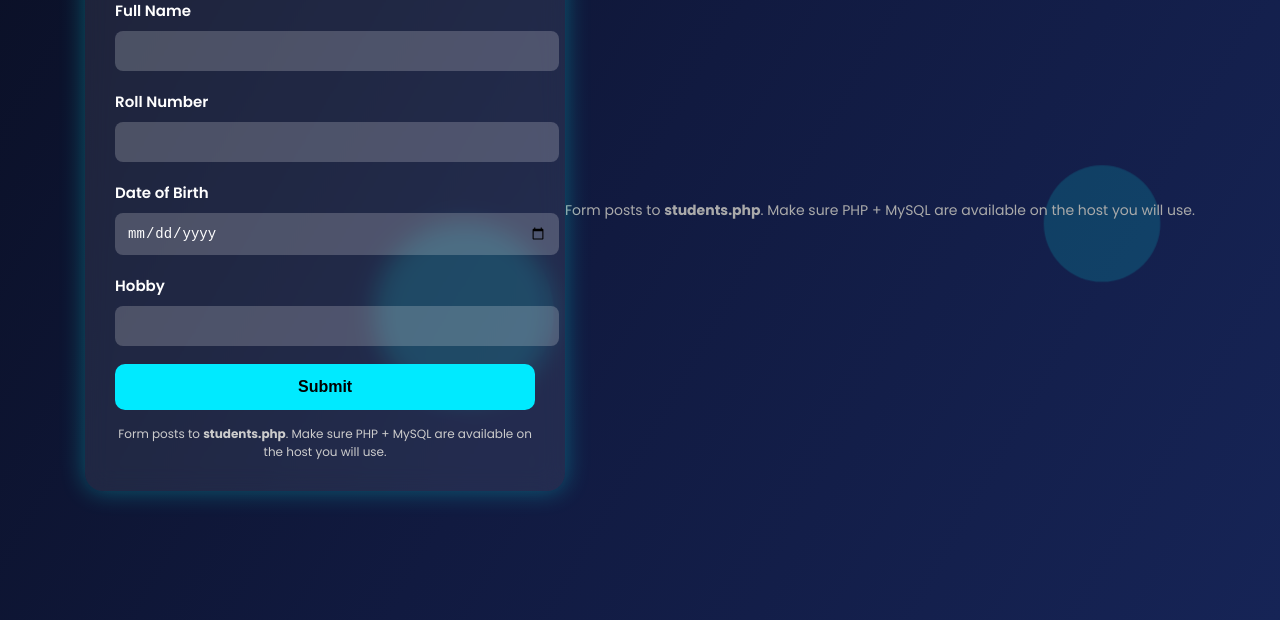
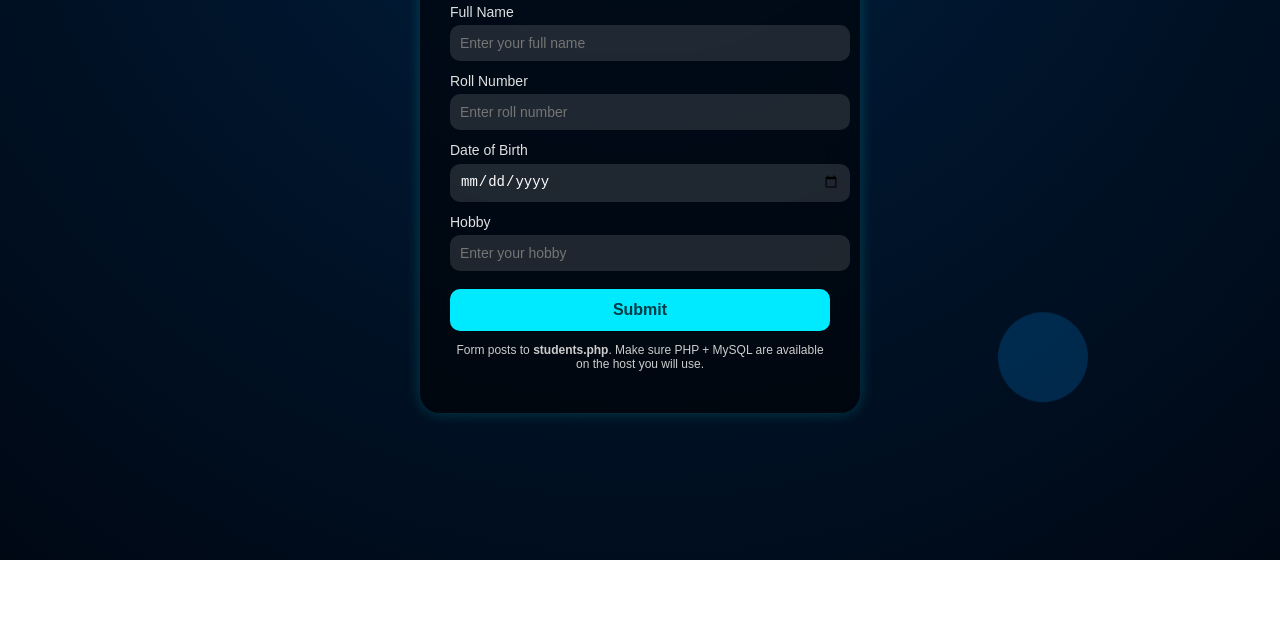
Before and after one commit to farhanrajput0005-rgb/student-form-project-f, a plain HTML site: page index.html in a window 1280 px wide. Shown: the part 240-860 px from the top of the page. After the commit the page ends 800 px from the top, so only its background shows below. Drawn offline with Linux system fonts and the light colour scheme.

Commit message:
index.html

```diff
--- a/index.html
+++ b/index.html
@@ -1,154 +1,151 @@
 <!DOCTYPE html>
 <html lang="en">
 <head>
-    <meta charset="UTF-8" />
-    <meta name="viewport" content="width=device-width, initial-scale=1.0" />
-    <title>AI Styled Student Form</title>
-
-    <!-- Google Fonts -->
-    <link href="https://fonts.googleapis.com/css2?family=Poppins:wght@300;400;600;700&display=swap" rel="stylesheet" />
+    <meta charset="UTF-8">
+    <meta name="viewport" content="width=device-width, initial-scale=1.0">
+    <title>AI Enhanced Student Form</title>
 
     <style>
+        /* =======================
+           BACKGROUND ANIMATION
+        ========================== */
         body {
             margin: 0;
             font-family: "Poppins", sans-serif;
-            background: linear-gradient(120deg, #0a0f24, #111a40, #162456);
+            background: radial-gradient(circle at top, #001f3f, #000814);
             height: 100vh;
-            overflow-x: hidden;
+            overflow: hidden;
             display: flex;
+            justify-content: center;
             align-items: center;
-            justify-content: center;
-            padding: 30px;
-            color: #fff;
         }
 
-        /* Background Animation */
-        .bg-animation {
-            position: absolute;
-            width: 100%;
-            height: 100%;
-            overflow: hidden;
-            z-index: -1;
-            top: 0;
-            left: 0;
-        }
-
-        .circle {
+        .bubble {
             position: absolute;
             border-radius: 50%;
-            background: rgba(0, 255, 255, 0.15);
-            animation: float 12s infinite ease-in-out;
+            background: rgba(0, 150, 255, 0.2);
+            animation: float 10s infinite ease-in-out;
         }
 
         @keyframes float {
-            0% { transform: translateY(0) scale(1); }
-            50% { transform: translateY(-80px) scale(1.2); }
-            100% { transform: translateY(0) scale(1); }
+            0% { transform: translateY(0px); }
+            50% { transform: translateY(-40px); }
+            100% { transform: translateY(0px); }
         }
 
-        .container {
-            width: 420px;
-            background: rgba(255, 255, 255, 0.08);
-            backdrop-filter: blur(12px);
+        /* =======================
+           FORM CONTAINER
+        ========================== */
+        .form-container {
+            width: 380px;
             padding: 30px;
-            border-radius: 18px;
-            box-shadow: 0 0 25px rgba(0, 255, 255, 0.3);
-            animation: fadeIn 1.2s ease-in-out;
+            background: rgba(0, 0, 0, 0.55);
+            border-radius: 20px;
+            backdrop-filter: blur(15px);
+            box-shadow: 0px 0px 25px rgba(0, 255, 255, 0.5);
+            animation: glowPulse 2.5s infinite alternate;
         }
 
-        @keyframes fadeIn {
-            from { opacity: 0; transform: translateY(30px); }
-            to { opacity: 1; transform: translateY(0); }
+        @keyframes glowPulse {
+            from { box-shadow: 0px 0px 15px rgba(0, 255, 255, 0.2); }
+            to { box-shadow: 0px 0px 30px rgba(0, 255, 255, 0.6); }
         }
 
+        /* =======================
+           HEADING
+        ========================== */
         h2 {
             text-align: center;
-            margin-bottom: 25px;
-            font-weight: 700;
             color: #00eaff;
             text-shadow: 0 0 12px #00eaff;
         }
 
+        /* =======================
+           INPUT FIELDS
+        ========================== */
         label {
-            font-size: 15px;
-            font-weight: 600;
+            color: #e0e0e0;
+            font-size: 14px;
+            display: block;
+            margin-top: 12px;
         }
 
-        input, select {
+        input {
             width: 100%;
-            padding: 12px;
-            margin: 8px 0 18px;
+            padding: 10px;
+            margin-top: 5px;
             border: none;
-            border-radius: 8px;
+            border-radius: 10px;
             outline: none;
-            background: rgba(255,255,255,0.2);
+            background: rgba(255, 255, 255, 0.12);
             color: white;
             font-size: 14px;
         }
 
+        /* =======================
+           SUBMIT BUTTON
+        ========================== */
         button {
             width: 100%;
-            padding: 14px;
+            padding: 12px;
+            margin-top: 18px;
             border: none;
+            border-radius: 10px;
             background: #00eaff;
-            color: #000;
+            color: #003b46;
             font-size: 16px;
-            font-weight: 700;
-            border-radius: 10px;
             cursor: pointer;
+            font-weight: bold;
             transition: 0.3s;
         }
 
         button:hover {
-            background: #00c8d6;
-            transform: scale(1.05);
+            background: #00bcd4;
         }
 
+        /* =======================
+           FOOTER NOTE
+        ========================== */
         .note {
-            margin-top: 15px;
+            text-align: center;
+            margin-top: 12px;
             font-size: 12px;
-            color: #ccc;
-            text-align: center;
+            color: #cccccc;
         }
     </style>
 </head>
+
 <body>
 
-<div class="bg-animation">
-    <!-- Floating circles -->
-    <div class="circle" style="width:140px; height:140px; top:10%; left:8%; animation-duration: 10s;"></div>
-    <div class="circle" style="width:100px; height:100px; top:60%; right:10%; animation-duration: 14s;"></div>
-    <div class="circle" style="width:160px; height:160px; bottom:15%; left:30%; animation-duration: 18s;"></div>
-</div>
+    <!-- Background floating bubbles -->
+    <div class="bubble" style="width:120px; height:120px; top:10%; left:10%;"></div>
+    <div class="bubble" style="width:90px; height:90px; bottom:15%; right:15%; animation-duration:12s;"></div>
 
-<div class="container">
+    <!-- FORM BOX -->
+    <div class="form-container">
         <h2>AI Enhanced Student Form</h2>
 
-    <form action="students.php" method="POST">
+        <form action="#" method="POST">
             <label>Full Name</label>
-        <input type="text" name="name" required />
+            <input type="text" placeholder="Enter your full name" required>
 
             <label>Roll Number</label>
-        <input type="text" name="roll" required />
+            <input type="text" placeholder="Enter roll number" required>
 
             <label>Date of Birth</label>
-        <input type="date" name="dob" required />
+            <input type="date" required>
 
             <label>Hobby</label>
-        <input type="text" name="hobby" required />
+            <input type="text" placeholder="Enter your hobby" required>
 
             <button type="submit">Submit</button>
+
+            <!-- ONLY ONE FOOTER NOTE (Corrected) -->
+            <p class="note">
+                Form posts to <strong>students.php</strong>. Make sure PHP + MySQL are available on the host you will use.
+            </p>
         </form>
-
-    <div class="note">
-        Form posts to <b>students.php</b>. Make sure PHP + MySQL are available on the host you will use.
-    </div>
     </div>
 
 </body>
 </html>
-
-<!-- Footer Note -->
-<footer style="margin-top:40px; text-align:center; color:#aaa; font-size:14px;">
-    Form posts to <strong>students.php</strong>. Make sure PHP + MySQL are available on the host you will use.
-</footer>
```
Lines whose indentation alone changed are shown as unchanged.
